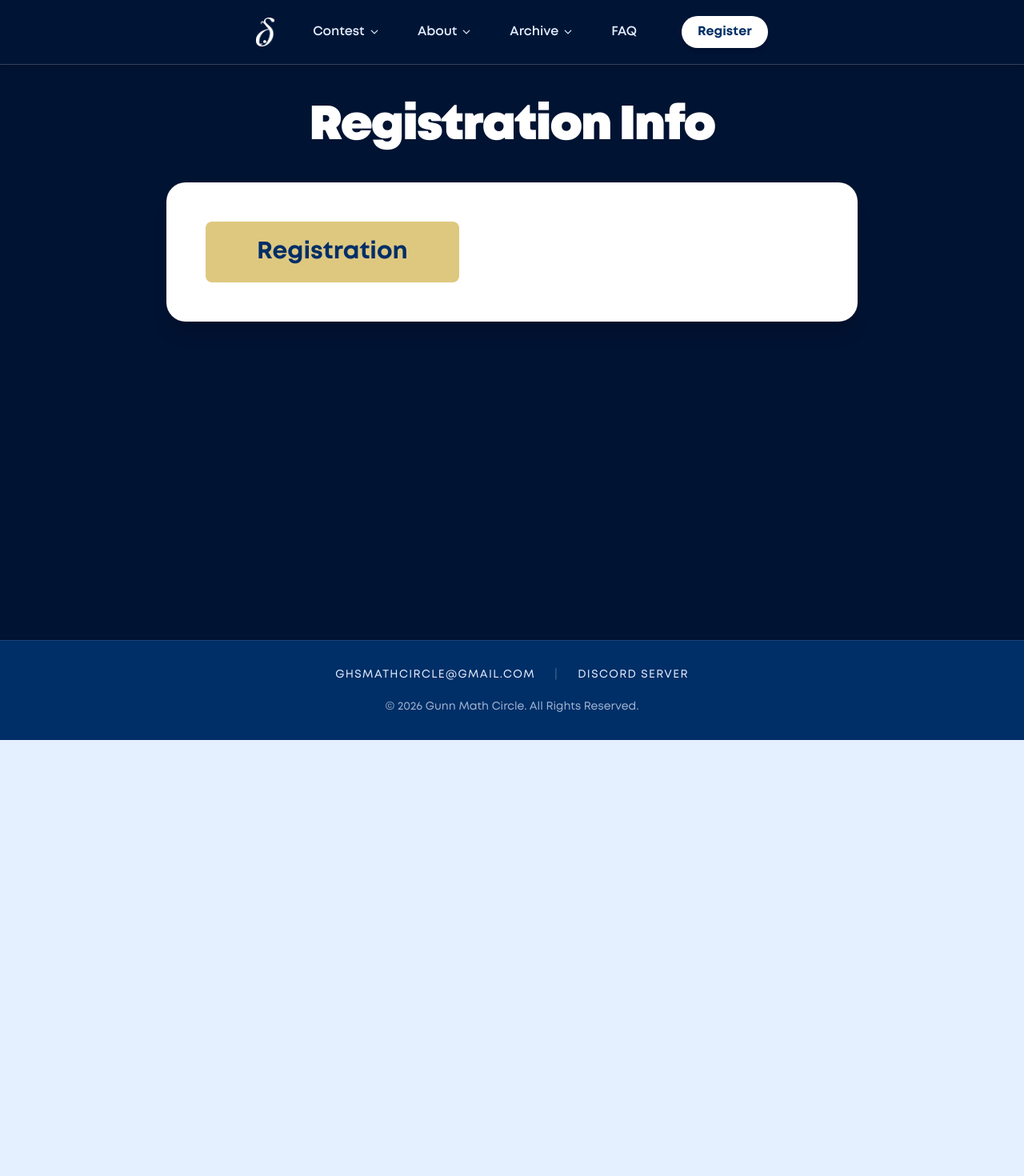
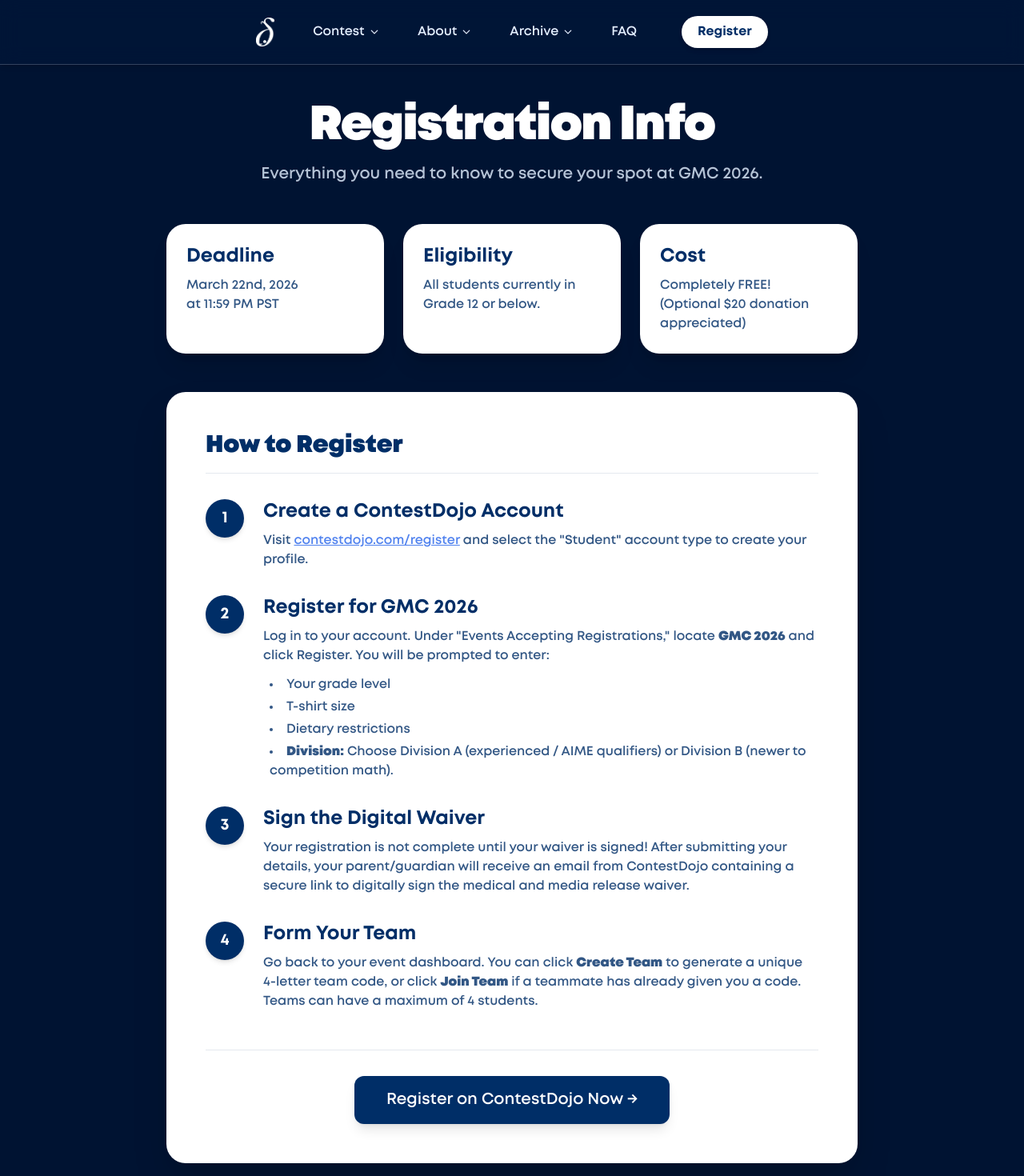
Before and after one commit to GunnMath/gmc-new-website, a Next.js app: page /registration-info in a window 1280 px wide. Shown: the top 1470 px of the page at 80% size. Before the commit the page ends 925 px from the top, so only its background shows below. Built offline with nearby package versions, Linux system fonts and the light colour scheme.

Commit message:
new aesthetics

```diff
--- a/app/registration-info/page.tsx
+++ b/app/registration-info/page.tsx
@@ -1,24 +1,81 @@
 "use client";
-
 import React from "react";
 import NavBar from '@/components/nav';
-import Reg from '@/components/reg'; // Assuming your registration text is in this component
 
 export default function RegistrationInfoPage() {
   return (
     <main className="bg-[#001332] min-h-screen text-[#E4EFFF] relative overflow-x-hidden pt-32 pb-20">
       <NavBar />
       <div className="px-6 md:px-20 max-w-5xl mx-auto relative z-10">
-
-        <h1 className="text-5xl md:text-6xl font-black mb-10 text-center tracking-tight text-white">
-            Registration Info
-        </h1>
-
-        {/* Wraps your existing Reg component in a white card so the text contrast is perfect */}
-        <div className="bg-white p-8 md:p-12 rounded-3xl shadow-xl border border-white/50 text-[#002E67]">
-          <Reg />
+        <div className="text-center mb-12">
+            <h1 className="text-5xl md:text-6xl font-black tracking-tight mb-4 text-white">Registration Info</h1>
+            <p className="text-xl font-semibold opacity-80">Everything you need to know to secure your spot at GMC 2026.</p>
         </div>
 
+        <div className="grid md:grid-cols-3 gap-6 mb-12">
+            <div className="bg-white text-[#002E67] p-6 rounded-3xl shadow-xl border border-white/50">
+                <div className="font-bold text-2xl mb-2">Deadline</div>
+                <div className="font-semibold opacity-80">March 22nd, 2026<br/>at 11:59 PM PST</div>
+            </div>
+            <div className="bg-white text-[#002E67] p-6 rounded-3xl shadow-xl border border-white/50">
+                <div className="font-bold text-2xl mb-2">Eligibility</div>
+                <div className="font-semibold opacity-80">All students currently in Grade 12 or below.</div>
+            </div>
+            <div className="bg-white text-[#002E67] p-6 rounded-3xl shadow-xl border border-white/50">
+                <div className="font-bold text-2xl mb-2">Cost</div>
+                <div className="font-semibold opacity-80">Completely FREE!<br/>(Optional $20 donation appreciated)</div>
+            </div>
+        </div>
+
+        <div className="bg-white text-[#002E67] p-8 md:p-12 rounded-3xl shadow-2xl border border-white/50">
+            <h2 className="text-3xl font-black mb-8 border-b border-[#002E67]/10 pb-4">How to Register</h2>
+
+            <div className="space-y-8">
+                <div className="flex gap-4 md:gap-6">
+                    <div className="flex-shrink-0 w-12 h-12 bg-[#002E67] text-white rounded-full flex items-center justify-center font-bold text-xl shadow-md">1</div>
+                    <div>
+                        <h3 className="text-2xl font-bold mb-2">Create a ContestDojo Account</h3>
+                        <p className="font-semibold opacity-80">Visit <a href="https://contestdojo.com/register" target="_blank" rel="noopener noreferrer" className="text-blue-600 underline hover:text-blue-800">contestdojo.com/register</a> and select the &quot;Student&quot; account type to create your profile.</p>
+                    </div>
+                </div>
+
+                <div className="flex gap-4 md:gap-6">
+                    <div className="flex-shrink-0 w-12 h-12 bg-[#002E67] text-white rounded-full flex items-center justify-center font-bold text-xl shadow-md">2</div>
+                    <div>
+                        <h3 className="text-2xl font-bold mb-2">Register for GMC 2026</h3>
+                        <p className="font-semibold opacity-80 mb-3">Log in to your account. Under &quot;Events Accepting Registrations,&quot; locate <strong>GMC 2026</strong> and click Register. You will be prompted to enter:</p>
+                        <ul className="list-disc list-inside space-y-1 font-semibold opacity-80 ml-2">
+                            <li>Your grade level</li>
+                            <li>T-shirt size</li>
+                            <li>Dietary restrictions</li>
+                            <li><strong>Division:</strong> Choose Division A (experienced / AIME qualifiers) or Division B (newer to competition math).</li>
+                        </ul>
+                    </div>
+                </div>
+
+                <div className="flex gap-4 md:gap-6">
+                    <div className="flex-shrink-0 w-12 h-12 bg-[#002E67] text-white rounded-full flex items-center justify-center font-bold text-xl shadow-md">3</div>
+                    <div>
+                        <h3 className="text-2xl font-bold mb-2">Sign the Digital Waiver</h3>
+                        <p className="font-semibold opacity-80">Your registration is not complete until your waiver is signed! After submitting your details, your parent/guardian will receive an email from ContestDojo containing a secure link to digitally sign the medical and media release waiver.</p>
+                    </div>
+                </div>
+
+                <div className="flex gap-4 md:gap-6">
+                    <div className="flex-shrink-0 w-12 h-12 bg-[#002E67] text-white rounded-full flex items-center justify-center font-bold text-xl shadow-md">4</div>
+                    <div>
+                        <h3 className="text-2xl font-bold mb-2">Form Your Team</h3>
+                        <p className="font-semibold opacity-80">Go back to your event dashboard. You can click <strong>Create Team</strong> to generate a unique 4-letter team code, or click <strong>Join Team</strong> if a teammate has already given you a code. Teams can have a maximum of 4 students.</p>
+                    </div>
+                </div>
+            </div>
+
+            <div className="mt-12 pt-8 border-t border-[#002E67]/10 text-center">
+                <a href="https://contestdojo.com/register" target="_blank" rel="noopener noreferrer" className="inline-block bg-[#002E67] text-white font-semibold text-xl py-4 px-10 rounded-xl shadow-lg hover:scale-105 hover:bg-[#004080] transition-all">
+                    Register on ContestDojo Now &rarr;
+                </a>
+            </div>
+        </div>
       </div>
     </main>
   );
```
Also changed, not shown: app/photo-albums/page.tsx (+35 -72 lines), app/sponsors/page.tsx (+14 -42 lines).
